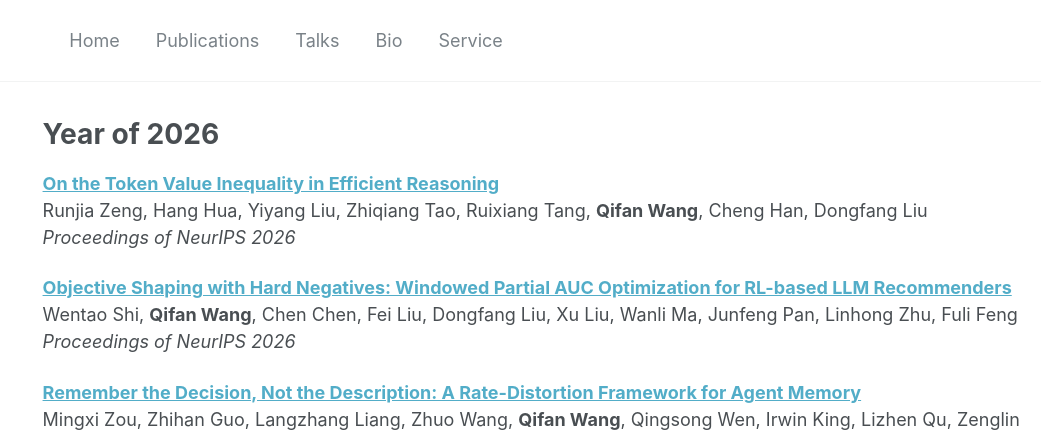
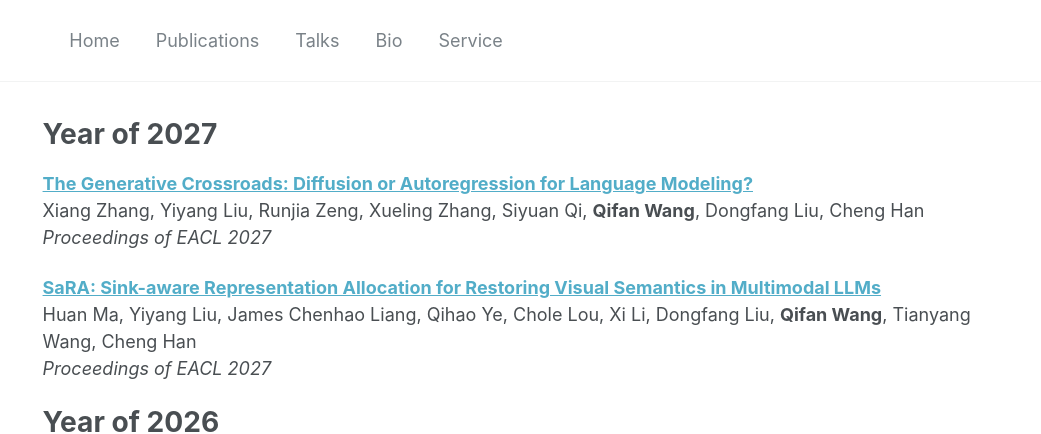
Before and after one commit to wqfcr/wqfcr.github.io, a plain HTML site: page publications/index.html in a window 1280 px wide. Shown: the top 434 px of the page, 239-1280 px from the left. Drawn offline with nearby package versions, Linux system fonts and the light colour scheme; some packages are replaced by stand-ins of ours.

Commit message:
Update index.html

```diff
--- a/publications/index.html
+++ b/publications/index.html
@@ -142,6 +142,27 @@
                 </div>
             </div>
             <div class="archive">
+                <h1 id="year-of-2027">Year of 2027</h1>
+                <p>
+                    <b>
+                        <a href="">	 The Generative Crossroads: Diffusion or Autoregression for Language Modeling?</a>
+                    </b>
+                    <br/>
+                    Xiang Zhang, Yiyang Liu, Runjia Zeng, Xueling Zhang, Siyuan Qi, <b>Qifan Wang</b>, Dongfang Liu, Cheng Han
+                    <br/>
+                    <i>Proceedings of EACL 2027</i>
+                    <br/>
+                </p>
+                <p>
+                    <b>
+                        <a href="">SaRA: Sink-aware Representation Allocation for Restoring Visual Semantics in Multimodal LLMs</a>
+                    </b>
+                    <br/>
+                    Huan Ma, Yiyang Liu, James Chenhao Liang, Qihao Ye, Chole Lou, Xi Li, Dongfang Liu, <b>Qifan Wang</b>, Tianyang Wang, Cheng Han
+                    <br/>
+                    <i>Proceedings of EACL 2027</i>
+                    <br/>
+                </p>
                 <h1 id="year-of-2026">Year of 2026</h1>
                 <p>
                     <b>
```
